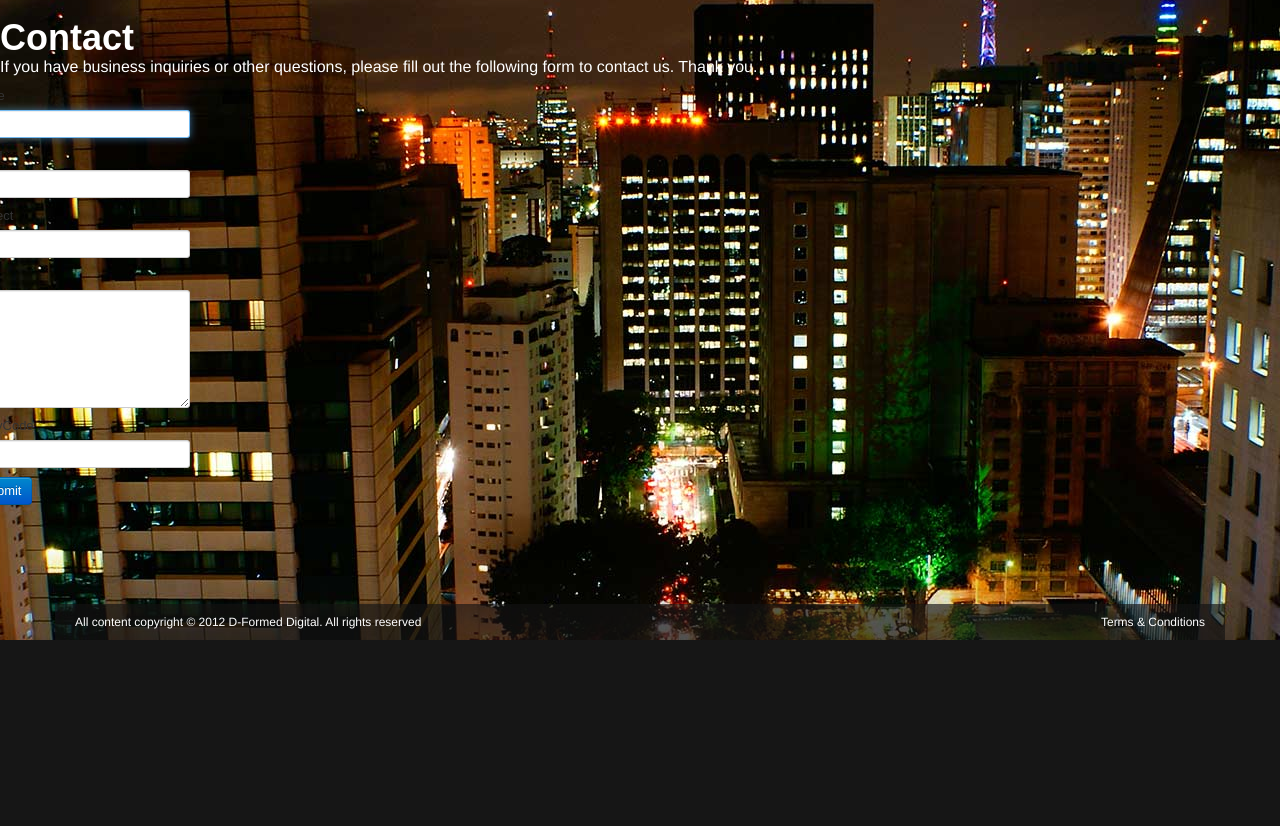
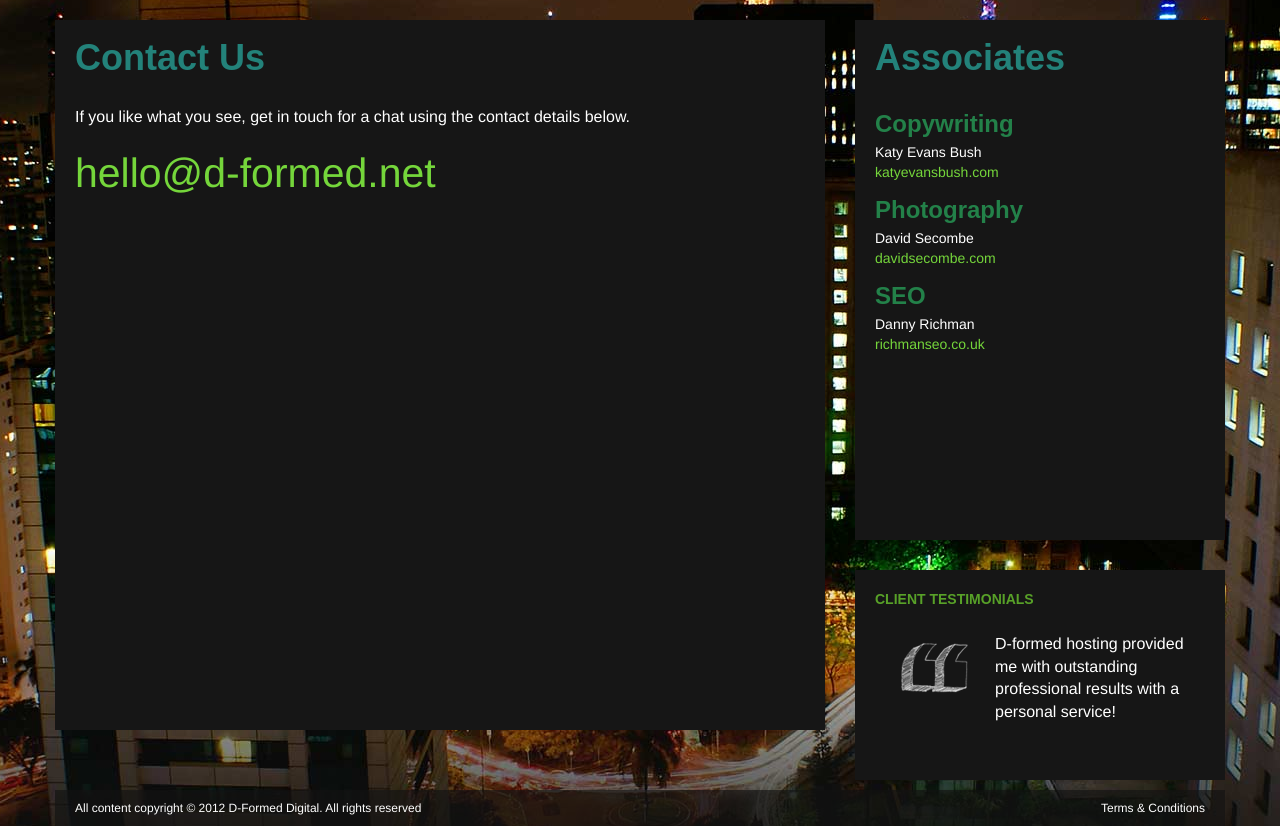
Before and after one commit to ElliottLandsborough/dformed-yii, a Yii app: template views/site/contact.php in a window 1280 px wide. Shown: the part 160-986 px from the top of the page. Before the commit the page ends 800 px from the top, so only its background shows below. Run offline with PHP 8.4 and a stand-in for Yii, Linux system fonts and the light colour scheme; the template is opened without the code that fills it, so the values that code supplies are empty; form fields are guessed from the names that the template uses; some libraries are stand-ins or nearby versions.

Commit message:
Contact/about

```diff
--- a/views/site/about.php
+++ b/views/site/about.php
@@ -26,8 +26,8 @@ $this->title = 'About';
             </div>
         </div>
         <div class="span4 aboutright">
-            <?php $this->load->view('boxes/bigcircle'); ?>
-            <?php $this->load->view('boxes/testimonials'); ?>
+            <?php require __DIR__ . '/../boxes/bigcircle.php'; ?>
+            <?php require __DIR__ . '/../boxes/testimonials.php'; ?>
         </div>
     </div>
 </div>
--- a/views/site/contact.php
+++ b/views/site/contact.php
@@ -5,64 +5,120 @@
 /* @var $model app\models\ContactForm */
 
 use yii\helpers\Html;
-use yii\bootstrap\ActiveForm;
-use yii\captcha\Captcha;
 
 $this->title = 'Contact';
-$this->params['breadcrumbs'][] = $this->title;
+
+/**
+ * Encoded Mailto Link
+ *
+ * Create a spam-protected mailto link written in Javascript
+ *
+ * @access  public
+ * @param   string  the email address
+ * @param   string  the link title
+ * @param   mixed   any attributes
+ * @return  string
+ */
+if (! function_exists('safe_mailto')) {
+    function safe_mailto($email, $title = '', $attributes = '')
+    {
+        $title = (string) $title;
+
+        if ($title == "") {
+            $title = $email;
+        }
+
+        for ($i = 0; $i < 16; $i++) {
+            $x[] = substr('<a href="mailto:', $i, 1);
+        }
+
+        for ($i = 0; $i < strlen($email); $i++) {
+            $x[] = "|".ord(substr($email, $i, 1));
+        }
+
+        $x[] = '"';
+
+        if ($attributes != '') {
+            if (is_array($attributes)) {
+                foreach ($attributes as $key => $val) {
+                    $x[] =  ' '.$key.'="';
+                    for ($i = 0; $i < strlen($val); $i++) {
+                        $x[] = "|".ord(substr($val, $i, 1));
+                    }
+                    $x[] = '"';
+                }
+            } else {
+                for ($i = 0; $i < strlen($attributes); $i++) {
+                    $x[] = substr($attributes, $i, 1);
+                }
+            }
+        }
+
+        $x[] = '>';
+
+        $temp = array();
+        for ($i = 0; $i < strlen($title); $i++) {
+            $ordinal = ord($title[$i]);
+
+            if ($ordinal < 128) {
+                $x[] = "|".$ordinal;
+            } else {
+                if (count($temp) == 0) {
+                    $count = ($ordinal < 224) ? 2 : 3;
+                }
+
+                $temp[] = $ordinal;
+                if (count($temp) == $count) {
+                    $number = ($count == 3) ? (($temp['0'] % 16) * 4096) + (($temp['1'] % 64) * 64) + ($temp['2'] % 64) : (($temp['0'] % 32) * 64) + ($temp['1'] % 64);
+                    $x[] = "|".$number;
+                    $count = 1;
+                    $temp = array();
+                }
+            }
+        }
+
+        $x[] = '<';
+        $x[] = '/';
+        $x[] = 'a';
+        $x[] = '>';
+
+        $x = array_reverse($x);
+        ob_start();
+
+    ?><script type="text/javascript">
+    //<![CDATA[
+    var l=new Array();
+    <?php
+    $i = 0;
+    foreach ($x as $val) {
+?>l[<?php echo $i++; ?>]='<?php echo $val; ?>';<?php
+    } ?>
+
+    for (var i = l.length-1; i >= 0; i=i-1){
+    if (l[i].substring(0, 1) == '|') document.write("&#"+unescape(l[i].substring(1))+";");
+    else document.write(unescape(l[i]));}
+    //]]>
+    </script><?php
+
+        $buffer = ob_get_contents();
+        ob_end_clean();
+        return $buffer;
+    }
+}
+
 ?>
-<div class="site-contact">
-    <h1><?= Html::encode($this->title) ?></h1>
-
-    <?php if (Yii::$app->session->hasFlash('contactFormSubmitted')): ?>
-
-        <div class="alert alert-success">
-            Thank you for contacting us. We will respond to you as soon as possible.
-        </div>
-
-        <p>
-            Note that if you turn on the Yii debugger, you should be able
-            to view the mail message on the mail panel of the debugger.
-            <?php if (Yii::$app->mailer->useFileTransport): ?>
-                Because the application is in development mode, the email is not sent but saved as
-                a file under <code><?= Yii::getAlias(Yii::$app->mailer->fileTransportPath) ?></code>.
-                Please configure the <code>useFileTransport</code> property of the <code>mail</code>
-                application component to be false to enable email sending.
-            <?php endif; ?>
-        </p>
-
-    <?php else: ?>
-
-        <p>
-            If you have business inquiries or other questions, please fill out the following form to contact us.
-            Thank you.
-        </p>
-
-        <div class="row">
-            <div class="col-lg-5">
-
-                <?php $form = ActiveForm::begin(['id' => 'contact-form']); ?>
-
-                    <?= $form->field($model, 'name')->textInput(['autofocus' => true]) ?>
-
-                    <?= $form->field($model, 'email') ?>
-
-                    <?= $form->field($model, 'subject') ?>
-
-                    <?= $form->field($model, 'body')->textarea(['rows' => 6]) ?>
-
-                    <?= $form->field($model, 'verifyCode')->widget(Captcha::className(), [
-                        'template' => '<div class="row"><div class="col-lg-3">{image}</div><div class="col-lg-6">{input}</div></div>',
-                    ]) ?>
-
-                    <div class="form-group">
-                        <?= Html::submitButton('Submit', ['class' => 'btn btn-primary', 'name' => 'contact-button']) ?>
-                    </div>
-
-                <?php ActiveForm::end(); ?>
-
+<div class="container content">
+    <div class="row-fluid projects">
+        <div class="span8">
+            <div class="projectswrap">
+                <h1 class="blue">Contact Us</h1>
+                <p>If you like what you see, get in touch for a chat using the contact details below.</p>
+                <p class="email light-green"><?php echo safe_mailto('hello@d-formed.net'); ?></p>
             </div>
         </div>
-
-    <?php endif; ?>
+        <div class="span4 aboutright associates">
+            <?php require __DIR__ . '/../boxes/associates.php'; ?>
+            <?php require __DIR__ . '/../boxes/testimonials.php'; ?>
+        </div>
+    </div>
 </div>
```
